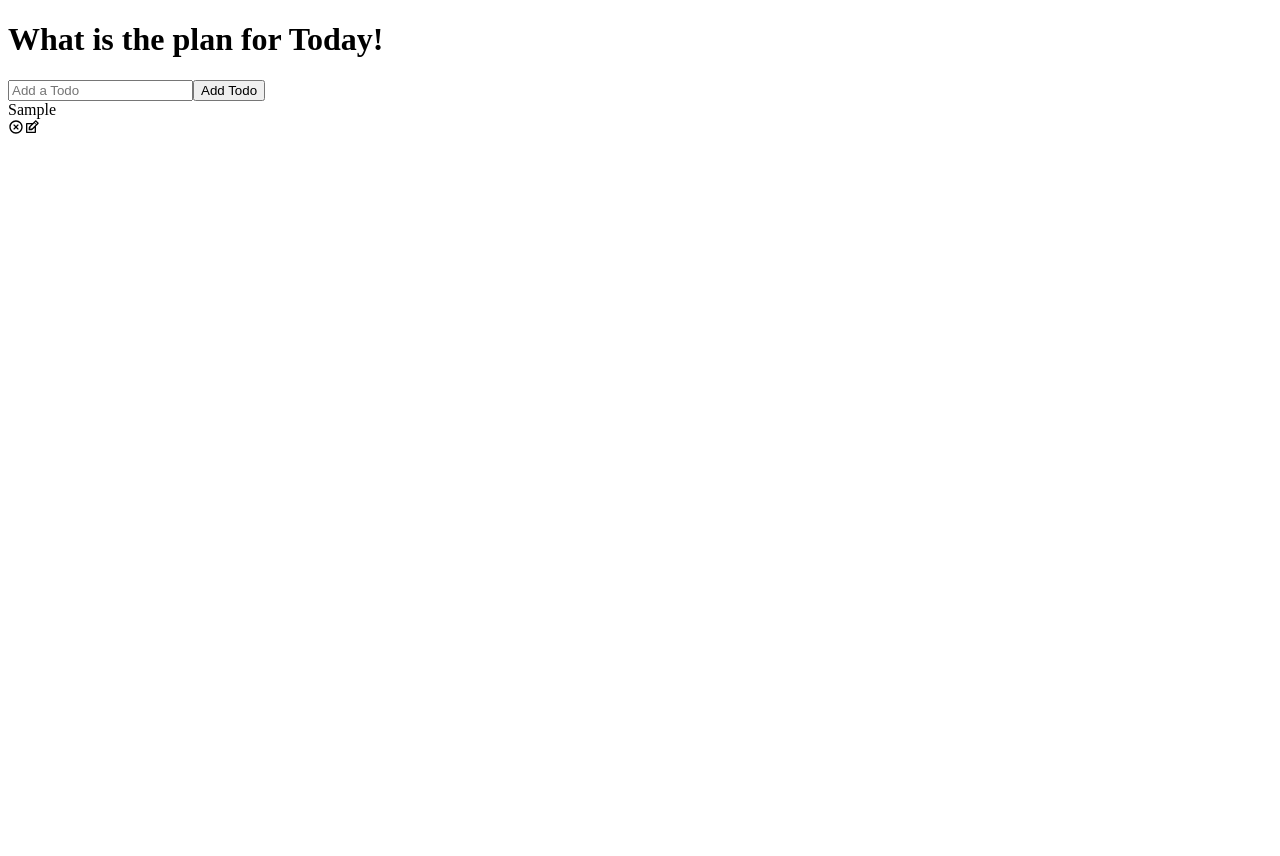
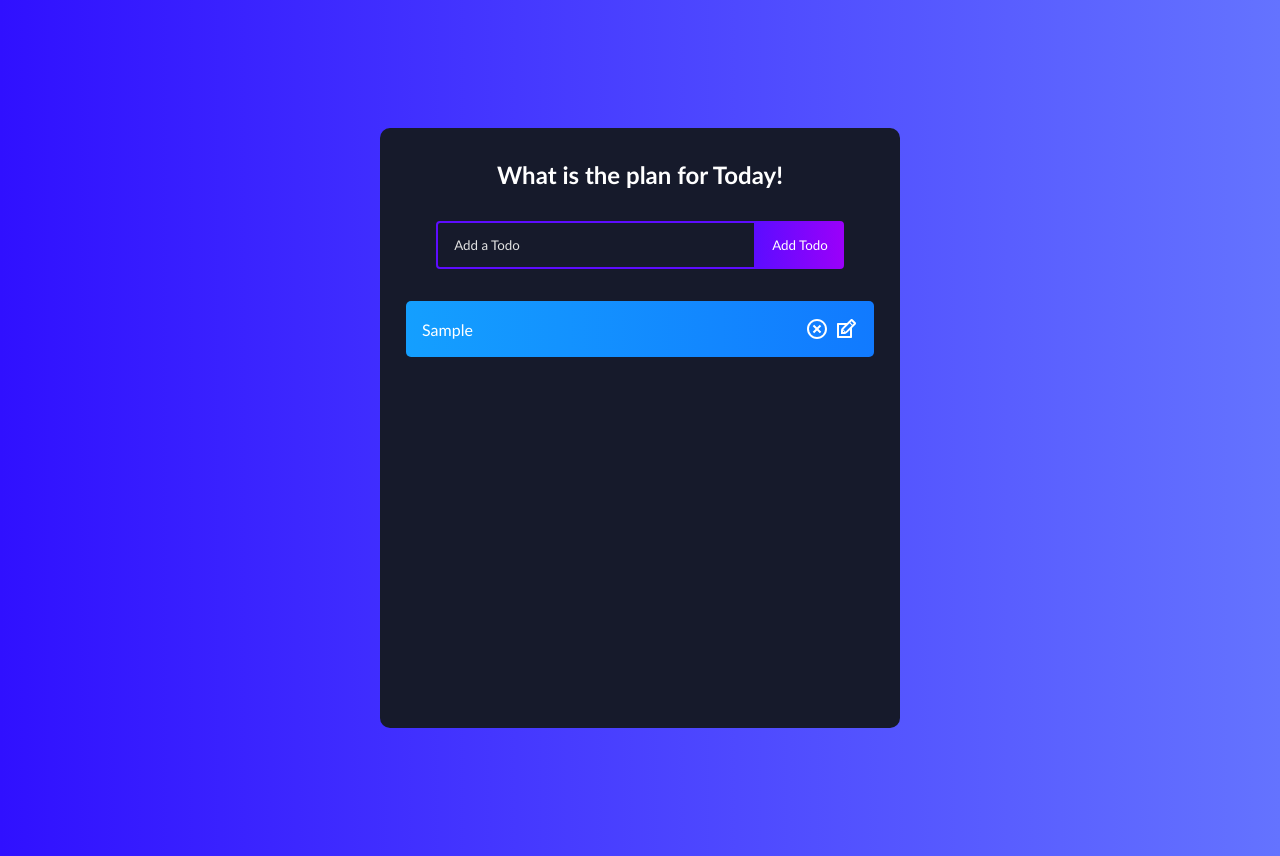
Before and after one commit to Abhinavabhi123/ToDo-List-React, a React (Create React App) app: page / in a window 1280 px wide. Both pictures are taken after typing "Sample" into the empty fields and a click on the button "Add Todo". Before the commit the page ends 800 px from the top, so only its background shows below. Built offline with nearby package versions, Linux system fonts and the light colour scheme.

Commit message:
designing and functionality added

```diff
--- a/src/App.css
+++ b/src/App.css
@@ -0,0 +1,148 @@
+
+* {
+    box-sizing: border-box;
+    margin: 0;
+    padding: 0;
+    font-family: 'Trebuchet MS', 'Lucida Sans Unicode', 'Lucida Grande',
+      'Lucida Sans', Arial, sans-serif;
+  }
+
+  body {
+    background: linear-gradient(
+      90deg,
+      rgba(48, 16, 255, 1) 0%,
+      rgba(100, 115, 255, 1) 100%
+    );
+  }
+  .todo-app {
+    display: flex;
+    flex-direction: column;
+    justify-content: start;
+    width: 520px;
+    min-height: 600px;
+    background: #161a2b;
+    text-align: center;
+    margin: 128px auto;
+    border-radius: 10px;
+    padding-bottom: 32px;
+  }
+
+  h1 {
+    margin: 32px 0;
+    color: #fff;
+    font-size: 24px;
+  }
+
+  .complete {
+    text-decoration: line-through;
+    opacity: 0.4;
+  }
+
+  .todo-form {
+    margin-bottom: 32px;
+  }
+
+  .todo-input {
+    padding: 14px 32px 14px 16px;
+    border-radius: 4px 0 0 4px;
+    border: 2px solid #5d0cff;
+    outline: none;
+    width: 320px;
+    background: transparent;
+    color: #fff;
+  }
+
+  .todo-input::placeholder {
+    color: #e2e2e2;
+  }
+
+  .todo-button {
+    padding: 16px;
+    border: none;
+    border-radius: 0 4px 4px 0;
+    cursor: pointer;
+    outline: none;
+    background: linear-gradient(
+      90deg,
+      rgba(93, 12, 255, 1) 0%,
+      rgba(155, 0, 250, 1) 100%
+    );
+    color: #fff;
+    text-transform: capitalize;
+  }
+
+  .todo-input.edit {
+    border: 2px solid #149fff;
+  }
+
+  .todo-button.edit {
+    background: linear-gradient(
+      90deg,
+      rgba(20, 159, 255, 1) 0%,
+      rgba(17, 122, 255, 1) 100%
+    );
+    padding: 16px 22px;
+  }
+
+  .todo-container {
+    display: flex;
+    flex-direction: row;
+    position: relative;
+  }
+
+  .todo-row {
+    display: flex;
+    justify-content: space-between;
+    align-items: center;
+    margin: 4px auto;
+    color: #fff;
+    background: linear-gradient(
+      90deg,
+      rgba(255, 118, 20, 1) 0%,
+      rgba(255, 84, 17, 1) 100%
+    );
+
+    padding: 16px;
+    border-radius: 5px;
+    width: 90%;
+  }
+
+  .todo-row:nth-child(4n + 1) {
+    background: linear-gradient(
+      90deg,
+      rgba(93, 12, 255, 1) 0%,
+      rgba(155, 0, 250, 1) 100%
+    );
+  }
+
+  .todo-row:nth-child(4n + 2) {
+    background: linear-gradient(
+      90deg,
+      rgba(255, 12, 241, 1) 0%,
+      rgba(250, 0, 135, 1) 100%
+    );
+  }
+
+  .todo-row:nth-child(4n + 3) {
+    background: linear-gradient(
+      90deg,
+      rgba(20, 159, 255, 1) 0%,
+      rgba(17, 122, 255, 1) 100%
+    );
+  }
+
+  .icons {
+    display: flex;
+    align-items: center;
+    font-size: 24px;
+    cursor: pointer;
+  }
+
+  .delete-icon {
+    margin-right: 5px;
+    color: #fff;
+  }
+
+  .edit-icon {
+    color: #fff;
+  }
--- a/src/component/Todo.js
+++ b/src/component/Todo.js
@@ -3,11 +3,21 @@
 import {RiCloseCircleLine} from 'react-icons/ri'
 import {TiEdit} from 'react-icons/ti'
 
-function Todo({todos,completeTodo}) {
+function Todo({todos,completeTodo,removeTodo,updateTodo}) {
     const [edit,setEdit] =useState({
         id:null,
         value: ''
     })
+    const submitUpdate =value=>{
+        updateTodo(edit.id,value)
+        setEdit({
+            id:null,
+            value:''
+        })
+    }
+    if(edit.id){
+        return <TodoForm edit={edit} onSubmit={submitUpdate}/>
+    }
 
   return todos.map((todo,index)=>(
     <div className={todo.isComplete ? 'todo-row complete' :
@@ -16,8 +26,11 @@
             {todo.text}
         </div>
         <div className='icons'>
-        <RiCloseCircleLine/>
-        <TiEdit/>
+        <RiCloseCircleLine
+        onClick={()=>removeTodo(todo.id)}
+        className='delete-icon'/>
+        <TiEdit
+        onClick={()=>setEdit({id:todo.id,value:todo.text})}/>
         </div>
 
     </div>
--- a/src/component/TodoForm.js
+++ b/src/component/TodoForm.js
@@ -1,7 +1,12 @@
-import React,{useState} from 'react'
+import React,{useState,useEffect,useRef} from 'react'
 
 function TodoForm(props) {
-    const [input,setInput] = useState('');
+  const [input,setInput] = useState('');
+
+  const inputRef =useRef(null)
+  useEffect(()=>{
+    inputRef.current.focus()
+  })
 
   const handleChange=e=>{
     setInput(e.target.value);
@@ -24,6 +29,7 @@
             name='text'
             className='todo-input'
             onChange={handleChange}
+            ref={inputRef}
             />
             <button className='todo-button'>Add Todo</button>
     </form>
--- a/src/component/TodoList.js
+++ b/src/component/TodoList.js
@@ -13,6 +13,20 @@
       console.log(...todos);
   }
 
+  const updateTodo =(todoId,newValue)=>{
+    if(!newValue.text || /^\s*$/.test(newValue.text)){
+      return
+    }
+    setTodos(prev=>prev.map(item=>(item.id === todoId ? newValue:item)))
+  }
+
+  const removeTodo =id=>{
+    const removeArr =[...todos.filter(todo=>todo.id !== id)]
+
+    setTodos(removeArr)
+  }
+
+
   const completeTodo=id=>{
     let updatedTodo = todos.map(todo => {
       if(todo.id === id){
@@ -26,7 +40,11 @@
     <div>
       <h1>What is the plan for Today!</h1>
       <TodoForm onSubmit={addTodo}/>
-      <Todo todos={todos} completeTodo={completeTodo}/>
+      <Todo
+      todos={todos}
+      completeTodo={completeTodo}
+      removeTodo={removeTodo}
+      updateTodo={updateTodo}/>
     </div>
   )
 }
```
Lines whose indentation alone changed are shown as unchanged.
